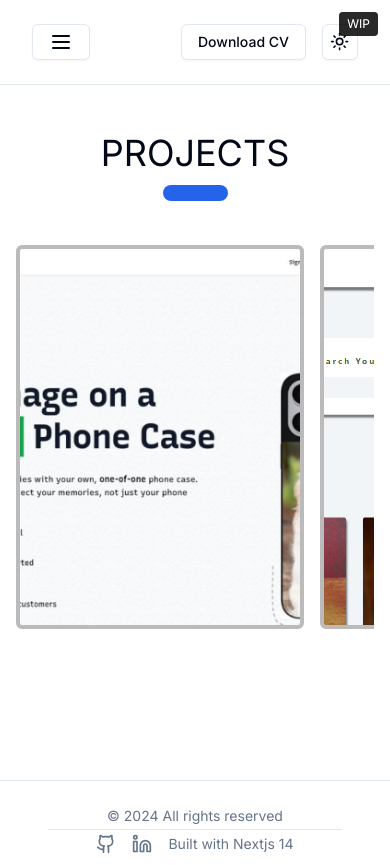
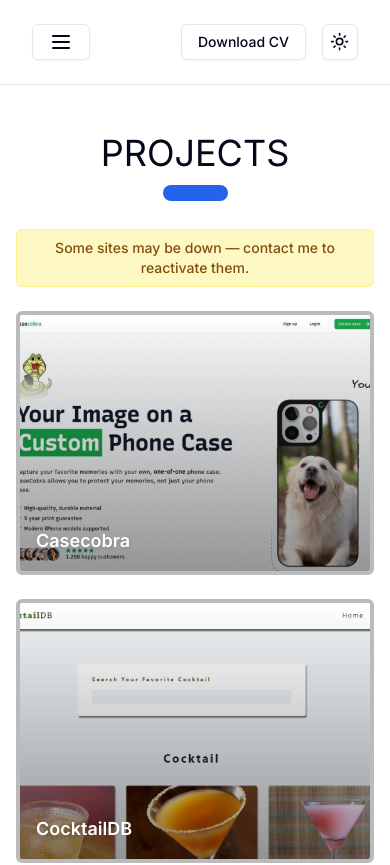
Before and after one commit to Aiyanu/portfolio_aiyanu, a Next.js app: page /projects in a window 390 px wide. Shown: the top 865 px of the page. Built offline with nearby package versions, Linux system fonts and the light colour scheme.

Commit message:
fixing ui

```diff
--- a/src/components/Footer.tsx
+++ b/src/components/Footer.tsx
@@ -4,7 +4,7 @@
 
 const Footer = () => {
   return (
-    <footer className="h-16 mt-8 fixed bottom-0 w-full left-0 right-0 bg-background border-t">
+    <footer className=" h-16 mt-8">
       <MaxWidthWrapper className="max-sm:max-w-full max-sm:p-12">
         <div className="border-t space-y-8 border-gray-200 w-full" />
         <div className="h-full flex flex-col md:flex-row md:justify-between justify-center items-center">
@@ -14,13 +14,25 @@
             </p>
           </div>
           <div className="flex space-x-4 items-center">
-            <a href="https://github.com/Aiyanu/" target="_blank" className="text-sm text-muted-foreground hover:text-gray-600">
+            <a
+              href="https://github.com/Aiyanu/"
+              className="text-sm text-muted-foreground hover:text-gray-600"
+              target="_blank"
+            >
               <Github size={20} />
             </a>
-            <a href="https://www.linkedin.com/in/adesanya-iyanu-96a5aa243/" target="_blank" className="text-sm text-muted-foreground hover:text-gray-600">
+            <a
+              href="https://www.linkedin.com/in/adesanya-iyanu-96a5aa243/"
+              target="_blank"
+              className="text-sm text-muted-foreground hover:text-gray-600"
+            >
               <Linkedin size={20} />
             </a>
-            <a href="#" target="_blank" className="text-sm text-muted-foreground hover:text-gray-600">
+            <a
+              href="#"
+              target="_blank"
+              className="text-sm text-muted-foreground hover:text-gray-600"
+            >
               Built with Nextjs 14
             </a>
           </div>
@@ -30,5 +42,4 @@
   );
 };
 
-
 export default Footer;
--- a/src/components/Project/ProjectsList.tsx
+++ b/src/components/Project/ProjectsList.tsx
@@ -6,43 +6,19 @@
 import { cn } from "@/lib/utils";
 
 const projects = [
-  {
-    name: "Casecobra",
-    url: "https://casecobra-ai-ruby.vercel.app/",
-    thumbnail: "/assets/project5.png",
-  },
-  {
-    name: "CocktailDB",
-    url: "https://aicocktaildb.netlify.app/",
-    thumbnail: "/assets/project1.png",
-  },
-  {
-    name: "Admin Dashboard",
-    url: "https://ai-admin-dash-ui.netlify.app/",
-    thumbnail: "/assets/project2.png",
-  },
-  {
-    name: "Food Ordering app",
-    url: "https://ai-food-ordering-app.vercel.app/",
-    thumbnail: "/assets/project3.png",
-  },
-  {
-    name: "Airbnb Clone",
-    url: "https://airbnb-clone-5f1eb9.netlify.app/",
-    thumbnail: "/assets/project4.png",
-  },
-  {
-    name: "Student Management System (WIP)",
-  },
-  {
-    name: "Kuda Clone (WIP)",
-  },
+  { name: "Casecobra", url: "https://casecobra-ai-ruby.vercel.app/", thumbnail: "/assets/project5.png" },
+  { name: "CocktailDB", url: "https://aicocktaildb.netlify.app/", thumbnail: "/assets/project1.png" },
+  { name: "Admin Dashboard", url: "https://ai-admin-dash-ui.netlify.app/", thumbnail: "/assets/project2.png" },
+  { name: "Food Ordering app", url: "https://ai-food-ordering-app.vercel.app/", thumbnail: "/assets/project3.png" },
+  { name: "Airbnb Clone", url: "https://airbnb-clone-5f1eb9.netlify.app/", thumbnail: "/assets/project4.png" },
+  { name: "Student Management System (WIP)" },
+  { name: "Kuda Clone (WIP)" },
 ];
 
 export default function ProjectsList() {
   const [currentPage, setCurrentPage] = useState(1);
 
-  // desktop pagination: set this to fill the grid if you want (e.g. 12 for md:3 x lg:4 rows)
+  // If you want full pages on lg (4 cols x 3 rows) set this to 12.
   const projectsPerPage = 6;
   const totalPages = Math.ceil(projects.length / projectsPerPage);
 
@@ -63,42 +39,57 @@
         <Underline className="max-md:w-1/6 w-1/12" />
       </div>
 
-      {/* MOBILE: single horizontal scroll row (visible on screens smaller than 'sm') */}
-      <div className="sm:hidden mt-6 px-4">
-        <div className="flex gap-4 overflow-x-auto py-2">
+      {/* Warning banner directly under the underline */}
+      <div className="mt-4 px-4 flex justify-center">
+        <div
+          className="w-full max-w-4xl rounded-md border px-4 py-2 text-center text-sm font-medium
+                     bg-yellow-100 text-yellow-800 border-yellow-200
+                     dark:bg-yellow-900 dark:text-yellow-200 dark:border-yellow-700"
+          role="status"
+          aria-live="polite"
+        >
+          Some sites may be down — contact me to reactivate them.
+        </div>
+      </div>
+
+      {/* MOBILE: vertical stacked column (visible on screens smaller than 'sm') */}
+      <div className="sm:hidden mt-6 px-4 flex flex-col gap-6">
         {projects.map((project, idx) => (
           <Link
             key={idx}
             href={project.url || "#"}
             target={project.url ? "_blank" : undefined}
             className={cn(
-                "flex-shrink-0 rounded-md overflow-hidden border-4 border-[#bbb] hover:border-[#4b6cc1] transition",
-                {
-                  "bg-gray-800/35 dark:bg-gray-300/50": !project.thumbnail,
-                }
+              "w-full rounded-md overflow-hidden border-4 border-[#bbb] hover:border-[#4b6cc1] transition focus:outline-none focus-visible:ring-2 focus-visible:ring-offset-2 focus-visible:ring-[#4b6cc1]",
+              { "bg-gray-800/35 dark:bg-gray-300/50": !project.thumbnail }
             )}
+            aria-label={`Open ${project.name}`}
+          >
+            {/* fixed height so items look consistent while scrolling */}
+            <div
+              className="w-full h-64 relative"
               style={
                 project.thumbnail
                   ? {
-                    width: "18rem", // w-72
-                    height: "24rem", // h-96
                     backgroundImage: `url(${project.thumbnail})`,
                     backgroundSize: "cover",
                     backgroundPosition: "center",
                   }
-                  : { width: "18rem", height: "24rem" }
+                  : undefined
               }
-              aria-label={project.name}
             >
-              <span className="absolute left-3 bottom-3 text-lg font-semibold text-white drop-shadow">
+              <div className="absolute inset-0 bg-gradient-to-t from-black/40 to-transparent" />
+              <span className="absolute left-4 bottom-4 text-lg font-semibold text-white drop-shadow">
                 {project.name}
               </span>
               {!project.url && (
-                <span className="absolute right-3 top-3 bg-black/60 text-white text-xs px-2 py-1 rounded">WIP</span>
+                <span className="absolute right-4 top-4 bg-black/60 text-white text-xs px-2 py-1 rounded">
+                  WIP
+                </span>
               )}
+            </div>
           </Link>
         ))}
-        </div>
       </div>
 
       {/* DESKTOP / TABLET GRID: hidden on mobile (sm and up) */}
@@ -109,12 +100,17 @@
             href={project.url || "#"}
             target={project.url ? "_blank" : undefined}
             className={cn(
-              "relative rounded-md overflow-hidden border-4 border-[#bbb] hover:border-[#4b6cc1] transition",
+              "relative rounded-md overflow-hidden border-4 border-[#bbb] hover:border-[#4b6cc1] transition focus:outline-none focus-visible:ring-2 focus-visible:ring-offset-2 focus-visible:ring-[#4b6cc1]",
               {
                 "bg-gray-800/35 dark:bg-gray-300/50": !project.thumbnail,
               }
             )}
-            aria-label={project.name}
+            aria-label={`Open ${project.name}`}
+          >
+            {/* aspect ratio spacer so cards stay consistent */}
+            <div className="w-full h-0 pb-[100%] md:pb-[120%] lg:pb-[100%]" />
+            <div
+              className="absolute inset-0"
               style={
                 project.thumbnail
                   ? {
@@ -124,9 +120,7 @@
                   }
                   : undefined
               }
-          >
-            {/* aspect ratio spacer so cards stay consistent */}
-            <div className="w-full h-0 pb-[100%] md:pb-[120%] lg:pb-[100%]" />
+            />
             <span className="absolute left-3 bottom-3 text-lg md:text-2xl font-semibold text-white drop-shadow">
               {project.name}
             </span>
@@ -137,7 +131,8 @@
         ))}
       </div>
 
-      {/* Pagination controls (only for sm and up; hidden on mobile where we use the horizontal scroller) */}
+      {/* Pagination controls (only for sm and up; hidden on mobile where we use vertical stacked list) */}
+      {totalPages > 1 && (
         <div className="hidden sm:flex justify-center mt-8">
           <Button
             onClick={() => setCurrentPage((p) => Math.max(1, p - 1))}
@@ -161,6 +156,7 @@
             <ArrowRight />
           </Button>
         </div>
+      )}
     </div>
   );
 }
--- a/src/db/index.tsx
+++ b/src/db/index.tsx
@@ -16,3 +16,5 @@
 }
 
 export const db = prisma;
+
+export default prisma
```
Also changed, not shown: src/components/ContactForm.tsx (+56 -39 lines). Lines whose indentation alone changed are shown as unchanged.
